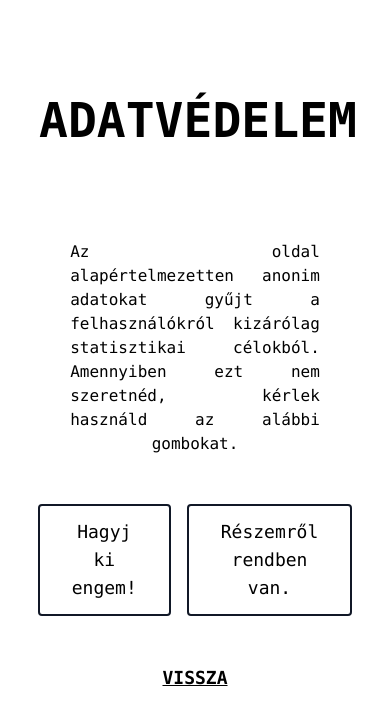
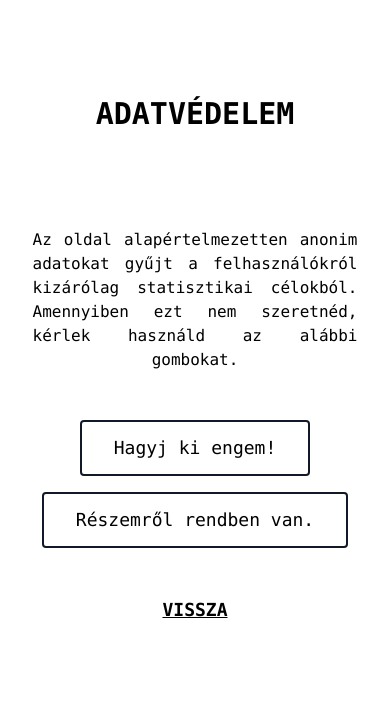
Before and after one commit to Tasztalos69/erettsegi-letolto, a React (Create React App) app: page /adatvedelem in a window 390 px wide. Shown: the top 724 px of the page. Built offline with nearby package versions, Linux system fonts and the light colour scheme.

Commit message:
Popup mobile

```diff
--- a/src/Adatvedelem.tsx
+++ b/src/Adatvedelem.tsx
@@ -12,19 +12,19 @@ const Adatvedelem = ({ update }: { update: any }) => {
 
   return (
     <>
-      <div className="relative w-4/5 lg:w-2/5 mx-auto font-mono">
-        <h1 className="text-5xl text-center font-bold uppercase mt-24 mb-24">
+      <div className="relative w-10/12 lg:w-2/5 mx-auto font-mono">
+        <h1 className="lg:text-5xl text-3xl text-center font-bold uppercase mt-24 mb-24">
           Adatvédelem
         </h1>
         <p
-          className="w-4/5 mx-auto text-justify"
+          className="lg:w-4/5  mx-auto text-justify"
           style={{ textAlignLast: "center" }}
         >
           Az oldal alapértelmezetten anonim adatokat gyűjt a felhasználókról
           kizárólag statisztikai célokból. Amennyiben ezt nem szeretnéd, kérlek
           használd az alábbi gombokat.
         </p>
-        <div className="flex justify-center items-center my-10">
+        <div className="flex xl:flex-row flex-col justify-center items-center my-10 whitespace-nowrap">
           <button
             className="px-8 py-3 m-2 text-lg font-medium font-mono rounded border-2 border-gray-900 xl:hover:scale-105 xl:hover:shadow-lg xl:hover:shadow-red-500/60 transition-all duration-100 first-letter:uppercase"
             onClick={() => {
@@ -60,7 +60,7 @@ const Adatvedelem = ({ update }: { update: any }) => {
             initial={{ opacity: 0 }}
             animate={{ opacity: 1 }}
             exit={{ opacity: 0 }}
-            className="absolute bottom-4 left-1/2 -translate-x-1/2 flex items-center justify-center w-80 h-16 rounded-lg border-2 border-black shadow-md shadow-teal-400/60"
+            className="absolute bottom-4 left-1/2 -translate-x-1/2 flex items-center justify-center w-80 h-16 bg-white rounded-lg border-2 border-black shadow-md shadow-teal-400/60"
           >
             <IconCheck />
             <p className="font-mono font-medium ml-2">
```
